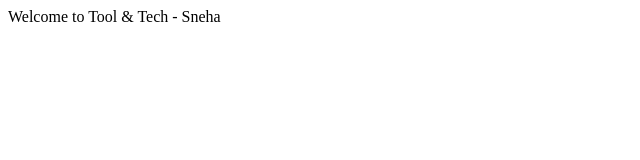
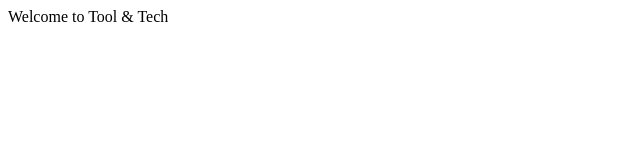
Before and after one commit to sarthakmehta2/Tool-Tech-Frontend, a React (Vite) app: page / in a window 1280 px wide. Shown: the top 160 px of the page, without its empty margins (0-640 px from the left). Built offline with nearby package versions, Linux system fonts and the light colour scheme.

Commit message:
landing page

```diff
--- a/src/Landingpage.jsx
+++ b/src/Landingpage.jsx
@@ -1,7 +1,7 @@
 function Landingpage(){
     return(
         <div>
-            Welcome to Tool & Tech - Sneha
+            Welcome to Tool & Tech
         </div>
     )
 }
```
